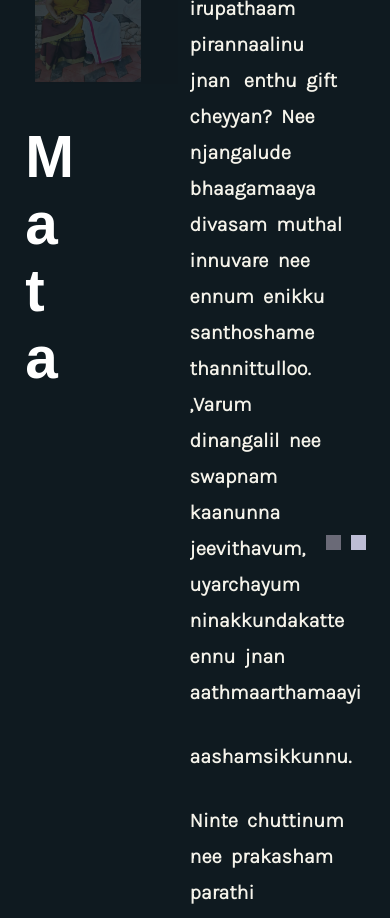
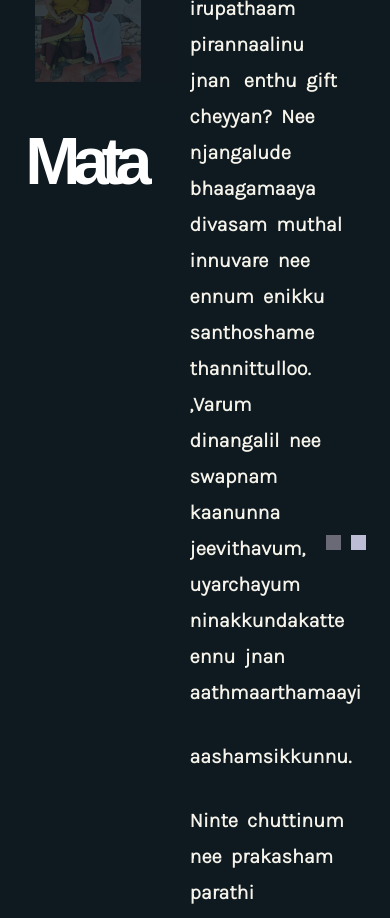
Before and after one commit to Adarshkumar03/shopping-cart, a React (Create React App) app: page / in a window 390 px wide. Shown: the part 6480-7398 px from the top of the page. Built offline with nearby package versions, Linux system fonts and the light colour scheme.

Commit message:
birthday-site almo fin

```diff
--- a/src/style.css
+++ b/src/style.css
@@ -307,12 +307,8 @@ section{
   }
 
   @media screen and (max-width: 480px) {
-    .item-header{
-      display: flex;
-      flex-direction: column;
-    }
     .item-header .vertical-part {
-      font-size: 15vw;
+      font-size: 17vw;
     }
   }
 
```
